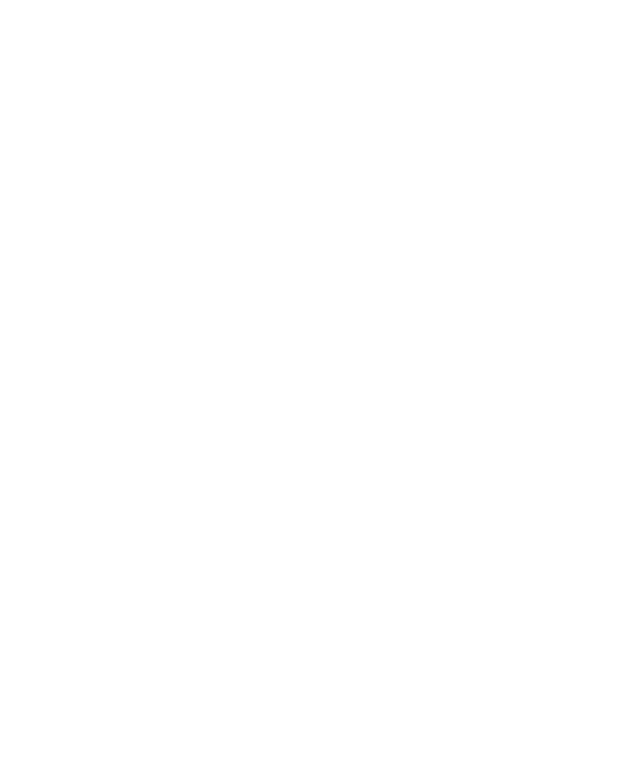
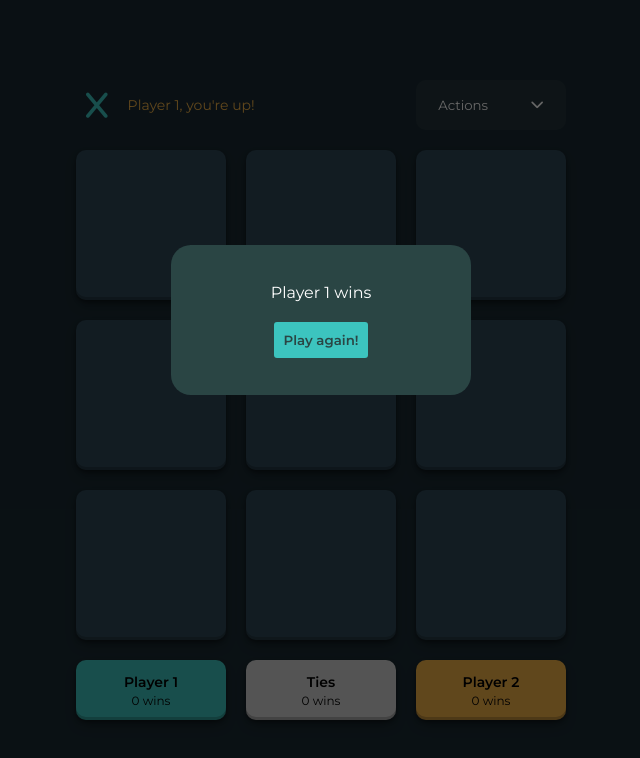
Before and after one commit to shane098/React-Tutorial, a plain HTML site: page index.html in a window 1280 px wide. Shown: the whole page, without its empty margins (319-959 px from the left). Drawn offline with Linux system fonts and the light colour scheme.

Commit message:
Updated index html and css

```diff
--- /dev/null
+++ b/css/index.css
@@ -0,0 +1,217 @@
+@import url("https://fonts.googleapis.com/css2?family=Montserrat:wght@400;500;600&display=swap");
+
+:root {
+  --dark-gray: #1a2a32;
+  --gray: #2e4756;
+  --turquoise: #3cc4bf;
+  --yellow: #f2b147;
+  --light-gray: #d3d3d3;
+}
+
+* {
+  padding: 0;
+  margin: 0;
+  box-sizing: border-box;
+  list-style: none;
+  font-family: "Montserrat", sans-serif;
+  border: none;
+}
+
+html,
+body {
+  height: 100%;
+  background-color: var(--dark-gray);
+}
+
+body {
+  padding: 90px 20px;
+  display: flex;
+  flex-direction: column;
+  justify-content: center;
+  align-items: center;
+}
+
+/* Shared utility classes */
+
+button:hover {
+  cursor: pointer;
+  opacity: 90%;
+}
+
+.hidden {
+  display: none !important;
+}
+
+.yellow {
+  color: var(--yellow);
+}
+
+.turquoise {
+  color: var(--turquoise);
+}
+
+.shadow {
+  box-shadow: rgba(0, 0, 0, 0.4) 0px 2px 4px,
+    rgba(0, 0, 0, 0.3) 0px 7px 13px -3px, rgba(0, 0, 0, 0.2) 0px -3px 0px inset;
+}
+
+.border {
+  border: 1px solid rgba(211, 211, 211, 0.4) !important;
+}
+
+.grid {
+  display: grid;
+  grid-template-columns: repeat(3, 80px);
+  grid-template-rows: 50px repeat(3, 80px) 60px;
+  gap: 5px;
+}
+.turn {
+    color:var(--yellow);
+    /* to align itself within the grid */
+    grid-column-start: 1;
+    grid-column-end: 3;
+    align-self: center;
+    /* to align the contents within the container; eg the p tag and x icon */
+    display: flex;
+    align-items: center;
+    gap: 20px;
+}
+.turn p {
+    font-size: 14px;
+    animation: 0.6s ease-in-out turn-text-animation;
+}
+.turn i {
+    font-size: 1.8rem;
+    margin-left: 10px;
+    animation: 0.6s ease-in-out turn-icon-animation;
+}
+.square{
+    height: 100%;
+    width: 100%;
+    background-color: var(--gray);
+    border-radius: 10px;
+    display: flex;
+    justify-content: center;
+    align-items: center;
+    font-size: 3rem;
+}
+.square:hover{
+   cursor: pointer;
+   opacity: 90%;
+}
+.score{
+    background-color: blue;
+}
+.menu{
+    position: relative;
+}
+.menu-btn{
+    width: 100%;
+    height: 100%;
+    display: flex;
+    justify-content: space-around;
+    align-items: center;
+    border-radius: 10px;
+    color: white;
+    background-color: rgba(221, 221, 221, 0.05);
+    border: 1px solid transparent;
+}
+
+.menu .items{
+    position: absolute;
+    z-index: 10;
+    top: 60px;
+    right: 0;
+    background-color: #203139;
+    border-radius: 2px;
+    padding: 10px;
+}
+.menu .items button{
+    color: white;
+    background-color: transparent;
+    padding: 8px;
+}
+.menu .items button:hover{
+    text-decoration: underline;
+    cursor: pointer;
+}
+.score{
+    display: flex;
+    flex-direction: column;
+    justify-content: center;
+    align-items: center;
+    height: 60px;
+    border-radius: 10px;
+}
+.score p{
+    font-size: 14px;
+    font-weight: 600;
+}
+.score span{
+    font-size: 12px;
+    margin-top: 2px;
+}
+.modal {
+    display: flex;
+    position: fixed;
+    width: 100%;
+    height: 100%;
+    justify-content: center;
+    align-items: center;
+    background-color: rgba(0,0,0,0.6);
+}
+.modal-contents{
+    transform: translateY(-80px);
+    height: 150px;
+    width: 100%;
+    max-width: 300px;
+    background-color: #2a4544;
+    border-radius: 20px;
+    display: flex;
+    flex-direction: column;
+    justify-content: center;
+    align-items: center;
+    gap: 20px;
+    color: white;
+    margin: 10px;
+}
+.modal-contents button {
+    padding: 10px;
+    background-color: var(--turquoise);
+    color: #2a4544;
+    border-radius: 3px;
+    font-weight: 600;
+  }
+/* FOR RESPONSIVENESS */
+@media (min-width: 768px) {
+  .grid {
+    width: 490px;
+    grid-template-columns: repeat(3, 150px);
+    grid-template-rows: 50px repeat(3, 150px) 60px;
+    gap: 20px;
+  }
+}
+
+/* FOR ANIMATION */
+/* scale 1=100%, 1.4=140% */
+@keyframes turn-icon-animation{
+    0%{
+        transform: scale(1);
+    }
+    25%{
+        transform: scale(1.4);
+    }
+    100%{
+        transform: scale(1);
+    }
+}
+@keyframes turn-text-animation{
+    0%{
+        opacity: 0;
+        transform: translateX(-20px);
+    }
+    100%{
+        opacity: 100%;
+        transform: translateX(0);
+    }
+}
--- a/index.html
+++ b/index.html
@@ -4,8 +4,61 @@
     <meta charset="UTF-8">
     <meta name="viewport" content="width=device-width, initial-scale=1.0">
     <title>Home</title>
+    <link rel="stylesheet" href="css/index.css">
+    <script src="https://kit.fontawesome.com/3bfd3ce9e5.js" crossorigin="anonymous"></script>
 </head>
 <body>
+    <main>
+        <div class="grid">
+            <!-- Turn indicator  -->
+            <div class="turn">
+                <i class="fa-solid fa-x turquoise"></i>
+                <p>Player 1, you're up!</p>
+            </div>
+             <!-- Dropdown  -->
+            <div class="menu">
+                <button class="menu-btn" data-id="menu-button">
+                    Actions
+                    <i class="fa-solid fa-chevron-down"></i>
+                </button>
+                    <div class="items border hidden" data-id="menu-button">
+                        <button data-id="reset-btn">Reset</button>
+                        <button data-id="new-round-btn">New Round</button>
+                    </div>
+            </div>
+            <div id="1" class="square shadow"></div>
+            <div id="2" class="square shadow"></div>
+            <div id="3" class="square shadow"></div>
+            <div id="4" class="square shadow"></div>
+            <div id="5" class="square shadow"></div>
+            <div id="6" class="square shadow"></div>
+            <div id="7" class="square shadow"></div>
+            <div id="8" class="square shadow"></div>
+            <div id="9" class="square shadow"></div>
+
+            <div class="score shadow" style="background-color: var(--turquoise);">
+                <p>Player 1</p>
+                <span data-id="player1-stats">0 wins</span>
+            </div>
+            <div class="score shadow" style="background-color: var(--light-gray);">
+                <p>Ties</p>
+                <span data-id="ties">0 wins</span>
+            </div>
+            <div class="score shadow" style="background-color: var(--yellow);">
+                <p>Player 2</p>
+                <span data-id="player2-stats">0 wins</span>
+            </div>
+        </div>
+    </main>
+
+    <!-- modal when game ends -->
+    <div class="modal">
+        <div class="modal-contents">
+            <p>Player 1 wins</p>
+            <button>Play again!</button>
+        </div>
+    </div>
+
 
 </body>
 </html>
```
